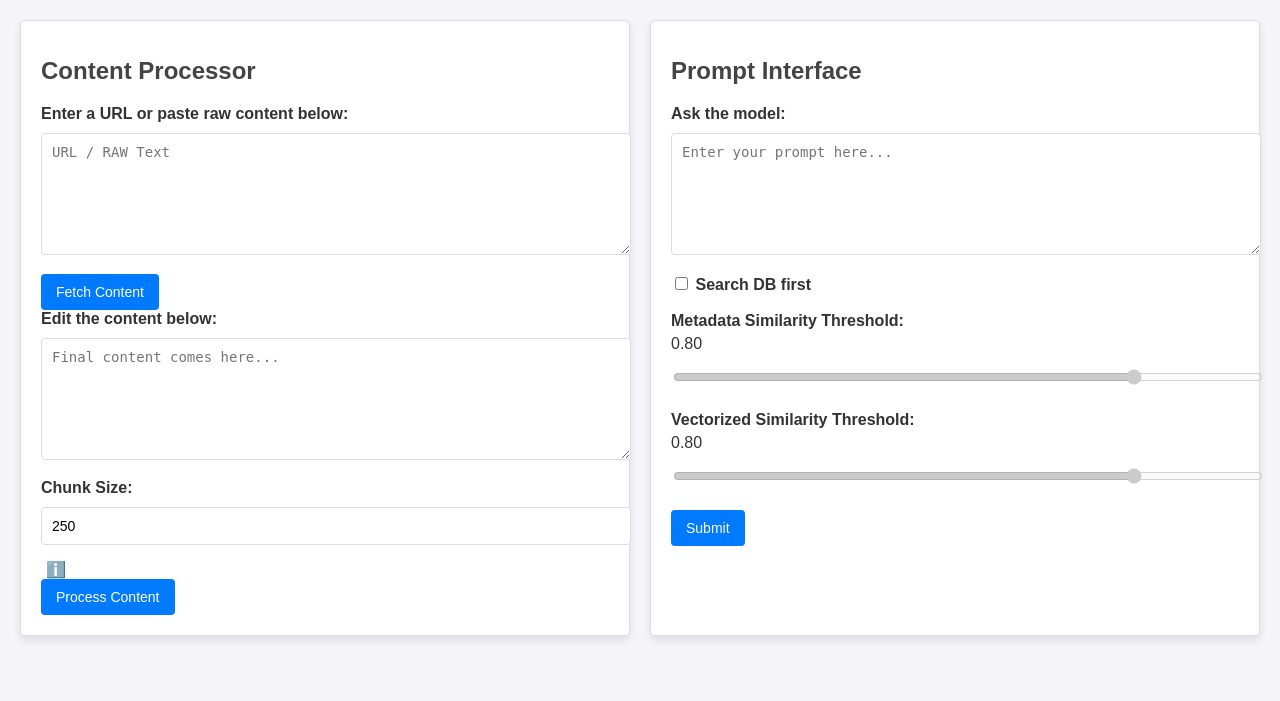
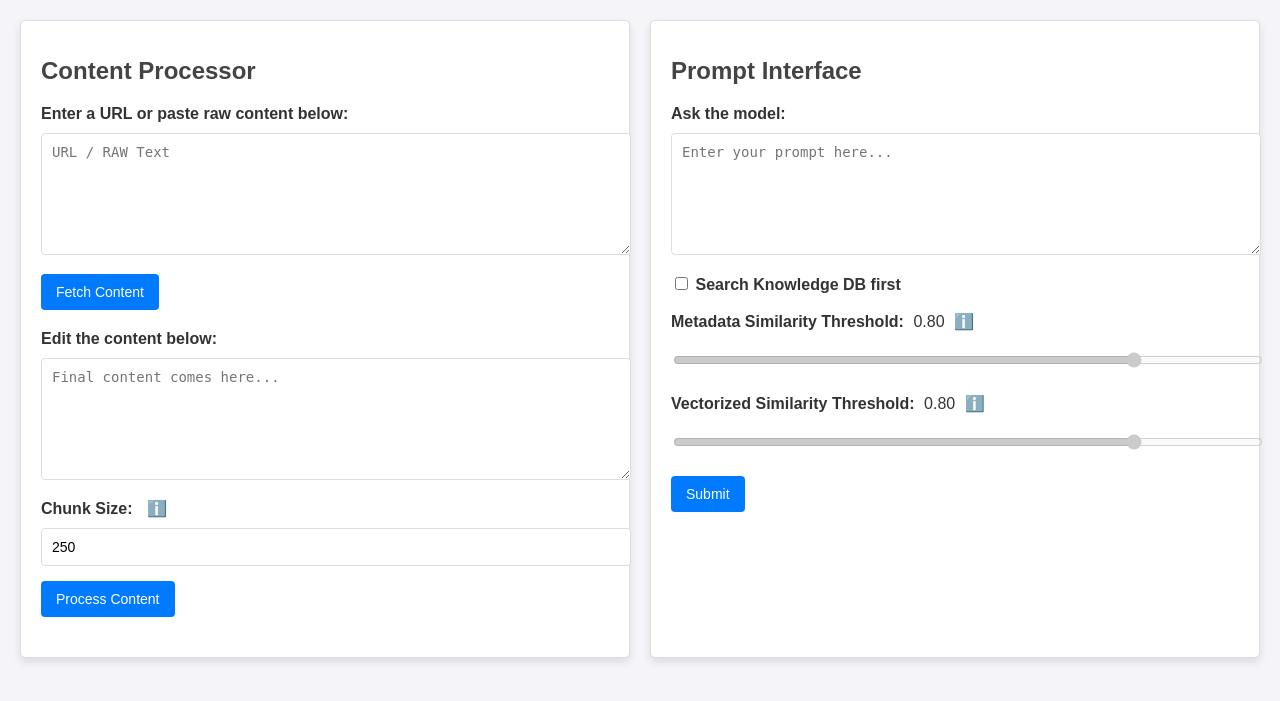
Before and after one commit to ICodeWithChatgpt/ragPOC, a Flask app: page / in a window 1280 px wide. Shown: the top 701 px of the page. Run offline with Flask 3, Linux system fonts and the light colour scheme.

Commit message:
Added info windows, minor fixes

```diff
--- a/app.py
+++ b/app.py
@@ -2,7 +2,6 @@ from flask import Flask, request, render_template, jsonify
 import openai
 import os
 from dotenv import load_dotenv
-
 from API.openai_utils import query_openai, process_with_openai, generate_embedding
 from scraper import scrape_url
 import database.database as db
--- a/static/styles.css
+++ b/static/styles.css
@@ -56,6 +56,7 @@ button.btn {
     border-radius: 4px;
     cursor: pointer;
     font-size: 14px;
+    margin-bottom: 20px;
 }
 
 button.btn:hover {
--- a/templates/index.html
+++ b/templates/index.html
@@ -21,10 +21,9 @@
                 <textarea id="edited-content" placeholder="Final content comes here..." name="edited-content"></textarea>
             </div>
             <div class="form-group">
-                <label for="chunk-size">Chunk Size:</label>
-                <input type="number" id="chunk-size" value="250">
-                <span class="info-icon" id="info-icon">ℹ️</span>
-                <div class="info-dialog" id="info-dialog">
+                <label for="chunk-size" style="display: inline-block; margin-right: 5px;">Chunk Size:</label>
+                <span class="info-icon" id="info-icon" style="display: inline-block; cursor: pointer; margin-left: 5px;">ℹ️</span>
+                <div class="info-dialog" id="info-dialog" style="display: none; position: absolute; background: #fff; border: 1px solid #ddd; border-radius: 5px; padding: 10px; box-shadow: 0 4px 8px rgba(0, 0, 0, 0.1); z-index: 1000;">
                     <p><strong>Chunk Size Recommendations:</strong></p>
                     <p>Choose the appropriate chunk size based on the content length and the type of analysis:</p>
                     <ul>
@@ -41,17 +40,16 @@
                             <br><em>Why? Larger chunks reduce splits while preserving detail for long content.</em>
                         </li>
                         <li><strong>Specific Analysis:</strong>
-                            <br>Use a chunk size of <strong>100–200 tokens</strong>.
+                            <br>Use a chunk size of <strong>50–250 tokens</strong>.
                             <br><em>Why? Best for extracting precise themes or sentiments.</em>
                         </li>
                         <li><strong>Broader Analysis:</strong>
-                            <br>Use a chunk size of <strong>500–1,000 tokens</strong>.
+                            <br>Use a chunk size of <strong>250–1,000 tokens</strong>.
                             <br><em>Why? Ideal for summarization and high-level overviews.</em>
                         </li>
                     </ul>
                 </div>
-            </div>
-            <div class="form-group">
+                <input type="number" id="chunk-size" value="250">
                 <button type="button" class="btn" onclick="processContent()">Process Content</button>
                 <div id="loading-content" style="display: none;">
                     <div class="spinner"></div>
@@ -72,17 +70,30 @@
             </div>
             <div class="form-group">
             <input type="checkbox" id="searchDB" name="searchDB">
-            <label for="searchDB" style="display: inline;">Search DB first</label>
+            <label for="searchDB" style="display: inline;">Search Knowledge DB first</label>
             </div>
             <br>
             <div class="form-group" >
-                <label for="metadata-similarity">Metadata Similarity Threshold:</label>
+                <label for="metadata-similarity" style="display: inline-block; margin-right: 5px;">Metadata Similarity Threshold:</label>
                 <span id="metadata-similarity-value">0.80</span>
+                <span class="info-icon" id="info-icon-metadata" style="display: inline-block; cursor: pointer; margin-left: 5px;">ℹ️</span>
+                <div class="info-dialog" id="info-dialog-metadata" style="position: absolute; background: #fff; border: 1px solid #ddd; border-radius: 5px; padding: 10px; box-shadow: 0 4px 8px rgba(0, 0, 0, 0.1); z-index: 1000;">
+                    <p><strong>Metadata Threshold:</strong></p>
+                    <p>This threshold determines how closely the <strong>metadata</strong> of the <strong>stored documents</strong> (primarily the titles, summaries and labels) should match the query.</p>
+                    <p>Adjusting this slider will influence how relevant the retrieved documents are <strong>based on their descriptive attributes.</strong></p>
+
+                </div>
                 <input type="range" id="metadata-similarity" name="metadata-similarity" min="0" max="1" step="0.01" value="0.80" disabled>
             </div>
             <div class="form-group">
-                <label for="vectorized-similarity">Vectorized Similarity Threshold:</label>
+                <label for="vectorized-similarity" style="display: inline-block; margin-right: 5px;">Vectorized Similarity Threshold:</label>
                 <span id="vectorized-similarity-value">0.80</span>
+                <span class="info-icon" id="info-icon-vectorized-data" style="display: inline-block; cursor: pointer; margin-left: 5px;">ℹ️</span>
+                <div class="info-dialog" id="info-dialog-vectorized-data" style="position: absolute; background: #fff; border: 1px solid #ddd; border-radius: 5px; padding: 10px; box-shadow: 0 4px 8px rgba(0, 0, 0, 0.1); z-index: 1000;">
+                    <p><strong>Content Threshold:</strong></p>
+                    <p>This threshold controls how closely the <strong>vectorized content within the documents, semantically aligns</strong> with the query.</p>
+                    <p>Adjusting this slider affects the relevance of the results based on <strong>the actual content and context within the documents.</strong> However, this threshold only takes effect if relevant metadata has already been identified.</p>
+                </div>
                 <input type="range" id="vectorized-similarity" name="vectorized-similarity" min="0" max="1" step="0.01" value="0.80" disabled>
             </div>
             <button type="button" class="btn" onclick="submitPrompt()">Submit</button>
@@ -107,11 +118,11 @@
 <script>
     // JavaScript functions remain the same
     document.getElementById('metadata-similarity').addEventListener('input', function() {
-        document.getElementById('metadata-similarity-value').innerText = this.value;
+    document.getElementById('metadata-similarity-value').innerText = parseFloat(this.value).toFixed(2);
     });
 
     document.getElementById('vectorized-similarity').addEventListener('input', function() {
-        document.getElementById('vectorized-similarity-value').innerText = this.value;
+    document.getElementById('vectorized-similarity-value').innerText = parseFloat(this.value).toFixed(2);
     });
 
     document.getElementById('chunk-size').addEventListener('input', function() {
@@ -294,7 +305,6 @@
                 resultDiv.appendChild(tagsDiv);
                 resultDiv.appendChild(summaryDiv);
                 resultDiv.appendChild(scoreDiv);
-
                 resultsDiv.appendChild(resultDiv);
             });
         } else {
```
Also changed, not shown: content_store.db, helpers/helper_functions.py (line endings or trailing spaces).
